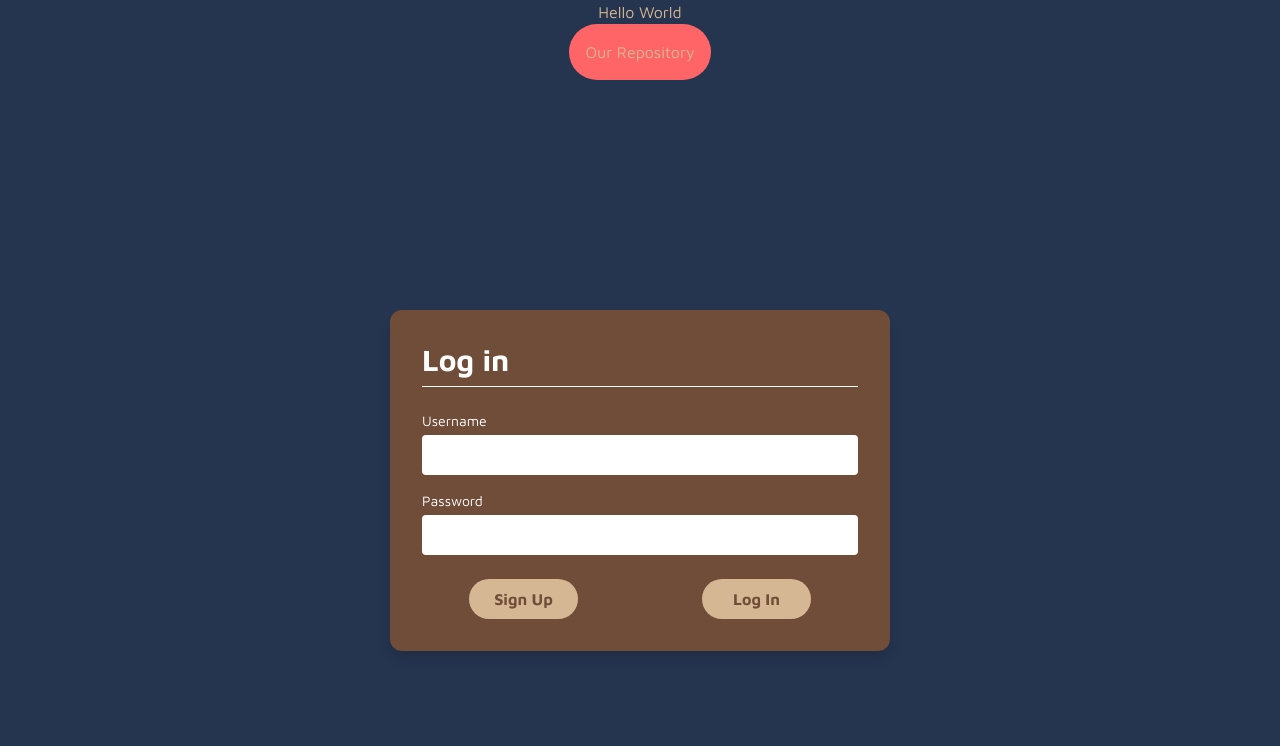
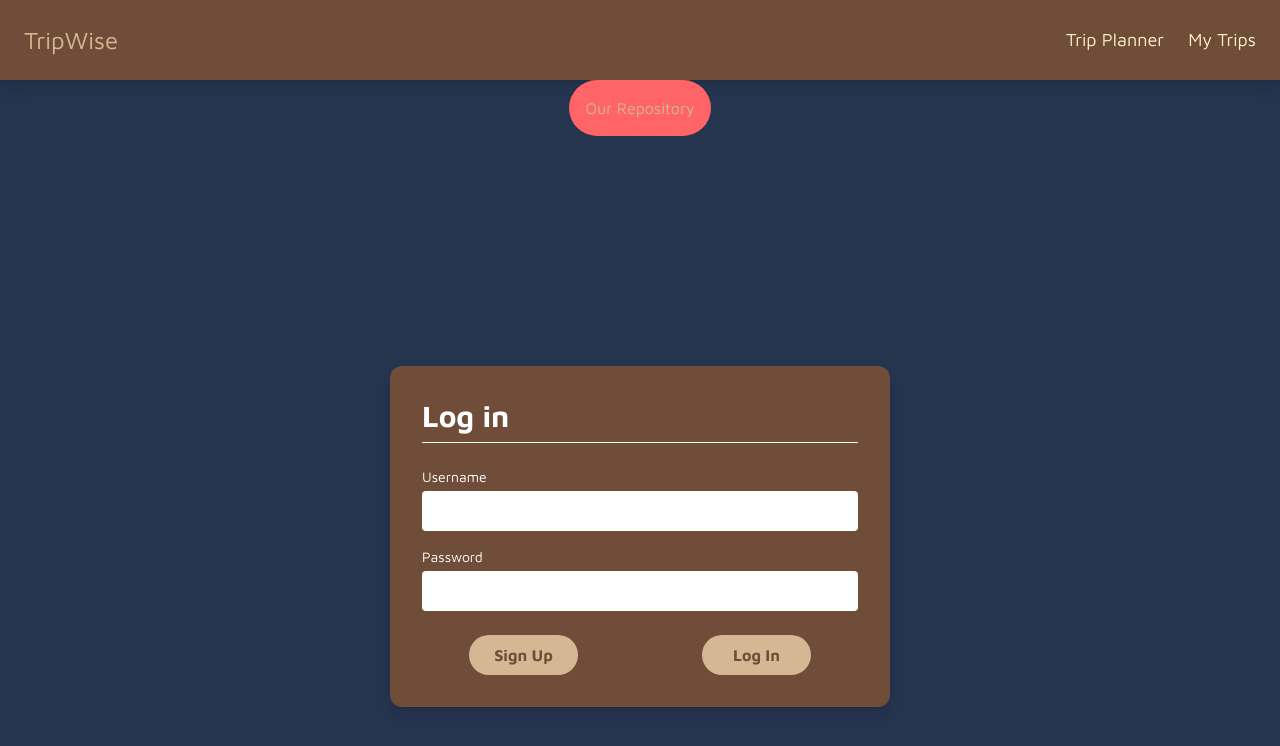
Before and after one commit to rkondoker/cs180_travelplanner, a Next.js app: page / in a window 1280 px wide. Shown: the top 746 px of the page. Built offline with nearby package versions, Linux system fonts and the light colour scheme.

Commit message:
Developed Nav Bar

```diff
--- a/package.json
+++ b/package.json
@@ -17,7 +17,8 @@
     "next": "15.3.1",
     "pg": "^8.15.6",
     "react": "^19.0.0",
-    "react-dom": "^19.0.0"
+    "react-dom": "^19.0.0",
+    "react-router-dom": "^7.5.3"
   },
   "devDependencies": {
     "@eslint/eslintrc": "^3",
--- a/src/app/page.tsx
+++ b/src/app/page.tsx
@@ -1,10 +1,14 @@
+"use client";
+
 import Example from "@/components/example";
 import LogIn from "@/components/login";
+import { BrowserRouter as Router, Route, Routes } from "react-router-dom";
+import Navbar from "@/components/Navbar";
 
 const Home = () => {
   return (
     <div className="flex flex-col items-center justify-center">
-      Hello World
+      <Navbar />
       <Example />
       <LogIn />
     </div>
--- /dev/null
+++ b/src/components/Navbar.tsx
@@ -0,0 +1,26 @@
+"use client";
+
+import { Link } from "react-router-dom";
+
+const Navbar = () => {
+    return (
+        <nav className="bg-trip-brown-200 p-6 -xl w-full shadow-lg font-trip-main">
+            <div className="flex justify-between items-center">
+
+           <div>
+            <a href = "/" className= "text-amber--200 text-2xl hover:text-gray-300">TripWise</a>
+           </div>
+           <div className="flex space-x-6">
+            <a href = "/about" className= "text-amber-100 text-lg hover:text-gray-300">Trip Planner</a>
+            <a href = "/contact" className= "text-amber-100 text-lg hover:text-gray-300">My Trips</a>
+           </div>
+
+            {/*<h1>Sample Navigation Bar to Upload to Homepage once devloped
+            </h1>*/}
+        </div>
+        </nav>
+    )
+
+}
+
+export default Navbar;
```
Also changed, not shown: 1 other file (tests, documents, lock files or other folders).
